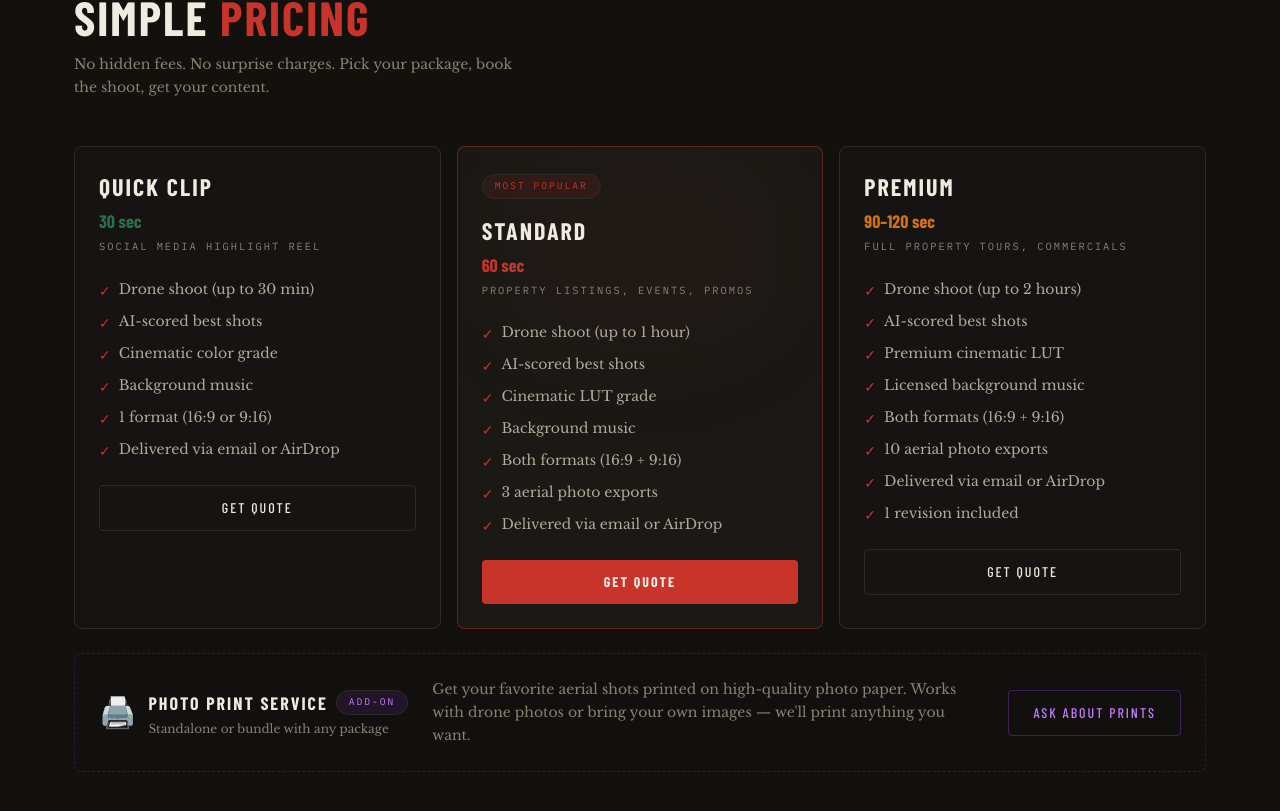
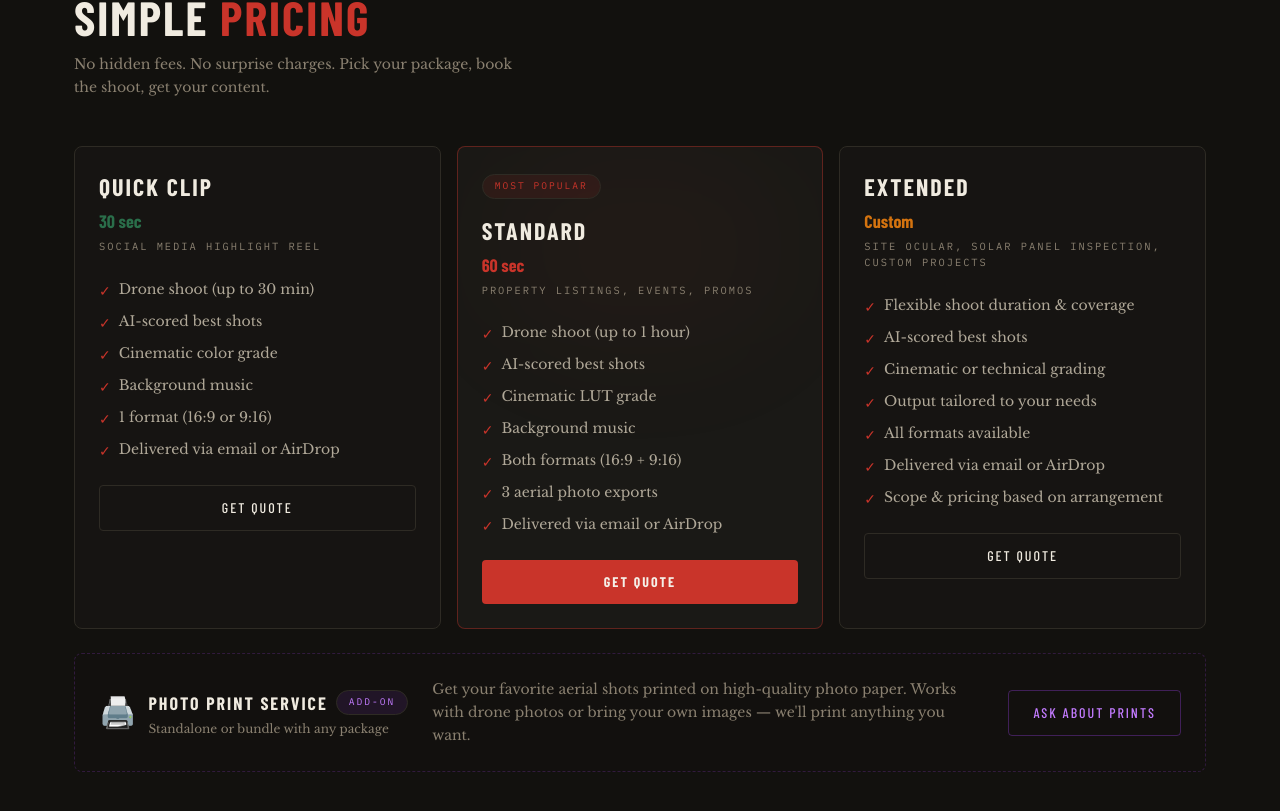
Before and after one commit to Ipswich38/aerovibe, a Next.js app: page / in a window 1280 px wide. Shown: the part 4644-5455 px from the top of the page. Built offline with nearby package versions, Linux system fonts and the light colour scheme; a web font is replaced by a local one.

Commit message:
Replace Premium with Extended tier — flexible custom projects (site ocular, solar inspection, etc)

```diff
--- a/src/components/Pricing.tsx
+++ b/src/components/Pricing.tsx
@@ -36,19 +36,18 @@ const packages = [
     highlight: true,
   },
   {
-    name: "Premium",
-    duration: "90–120 sec",
+    name: "Extended",
+    duration: "Custom",
     color: "#d4730f",
-    ideal: "Full property tours, commercials",
+    ideal: "Site ocular, solar panel inspection, custom projects",
     includes: [
-      "Drone shoot (up to 2 hours)",
+      "Flexible shoot duration & coverage",
       "AI-scored best shots",
-      "Premium cinematic LUT",
-      "Licensed background music",
-      "Both formats (16:9 + 9:16)",
-      "10 aerial photo exports",
+      "Cinematic or technical grading",
+      "Output tailored to your needs",
+      "All formats available",
       "Delivered via email or AirDrop",
-      "1 revision included",
+      "Scope & pricing based on arrangement",
     ],
     highlight: false,
   },
```
